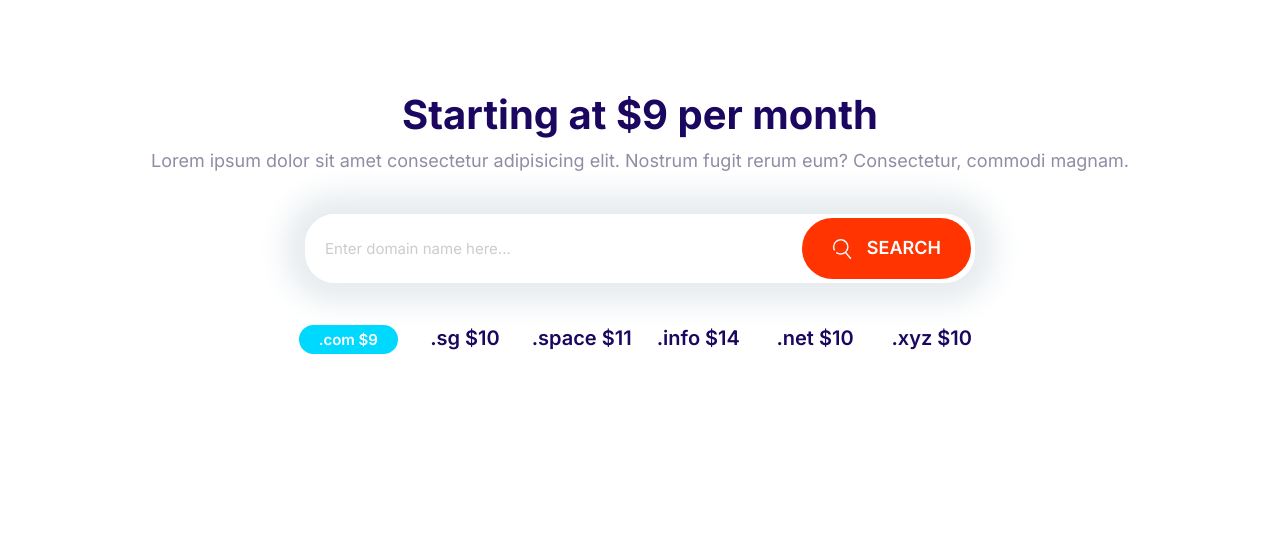
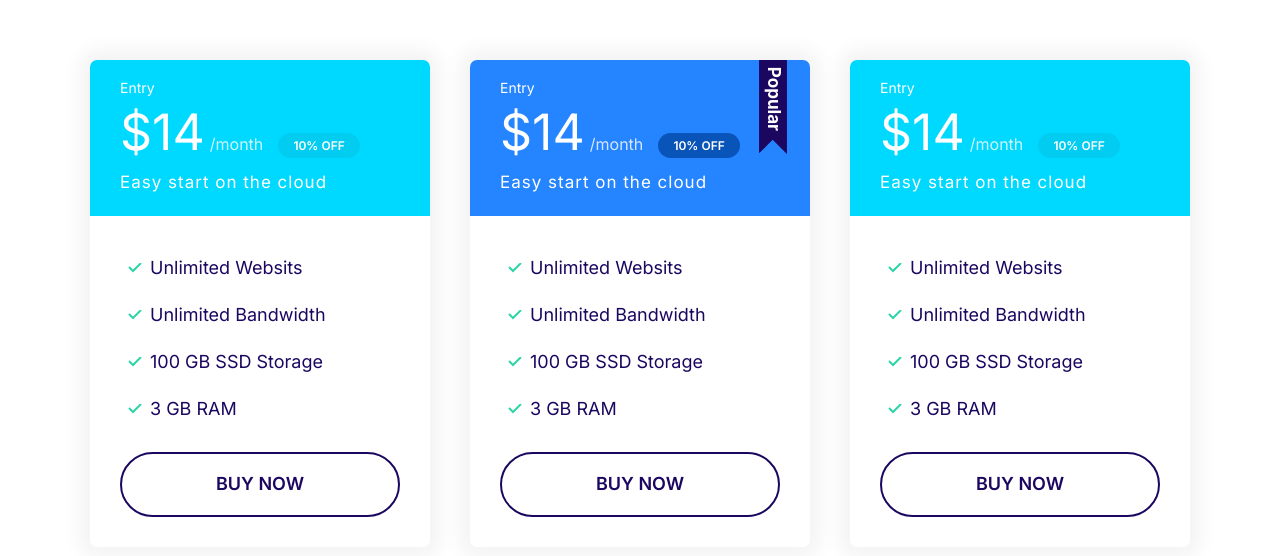
Before and after one commit to narmingeybullayeva/consoldes-cloud, a plain HTML site: page index.html in a window 1280 px wide. Drawn offline with Linux system fonts and the light colour scheme.

Commit message:
Build plans block component.

```diff
--- a/css/styles.css
+++ b/css/styles.css
@@ -337,6 +337,10 @@ a {
 
 .card--secondary .badge--secondary{
     background: #02cdf1;
+}
+
+.card--primary .badge--primary{
+    background-color: #0854b8;
 }
 
 /* Plans */
@@ -769,3 +773,10 @@ a {
         grid-template-columns: repeat(auto-fit,minmax(10rem, 1fr));
     }
 }
+
+/* Plans Block */
+
+.block-plans .grid{
+    gap: 4rem;
+
+}
--- a/index.html
+++ b/index.html
@@ -19,35 +19,71 @@
     />
   </head>
   <body>
-    <section class="block container block-domain">
-      <header class="block__header">
-        <h2>Starting at $9 per month</h2>
-        <p>
-          Lorem ipsum dolor sit amet consectetur adipisicing elit. Nostrum fugit
-          rerum eum? Consectetur, commodi magnam.
-        </p>
-      </header>
-      <div class="input-group">
-        <input
-          type="text"
-          class="input"
-          placeholder="Enter domain name here..."
-        />
-        <button class="btn btn--accent">
-          <svg class="icon icon--white">
-            <use xlink:href="images/sprite.svg#search"></use>
-          </svg>
-          Search
-        </button>
+    <section class="block container block-plans">
+      <div class="grid grid--1x3">
+        <div class="plan">
+          <div class="card card--secondary">
+            <header class="card__header">
+              <h3 class="plan__name">Entry</h3>
+              <span class="plan__price">$14</span>
+              <span class="plan__billing-cycle">/month</span>
+              <span class="badge badge--secondary badge--small">10% OFF</span>
+              <span class="plan__description">Easy start on the cloud</span>
+            </header>
+            <div class="card__body">
+              <ul class="list list--tick">
+                <li class="list__item">Unlimited Websits</li>
+                <li class="list__item">Unlimited Bandwidth</li>
+                <li class="list__item">100 GB SSD Storage</li>
+                <li class="list__item">3 GB RAM</li>
+              </ul>
+              <button class="btn btn--outline btn--block">Buy Now</button>
+            </div>
+          </div>
+        </div>
+
+        <div class="plan plan--popular">
+          <div class="card card--primary">
+            <header class="card__header">
+              <h3 class="plan__name">Entry</h3>
+              <span class="plan__price">$14</span>
+              <span class="plan__billing-cycle">/month</span>
+              <span class="badge badge--primary badge--small">10% OFF</span>
+              <span class="plan__description">Easy start on the cloud</span>
+            </header>
+            <div class="card__body">
+              <ul class="list list--tick">
+                <li class="list__item">Unlimited Websits</li>
+                <li class="list__item">Unlimited Bandwidth</li>
+                <li class="list__item">100 GB SSD Storage</li>
+                <li class="list__item">3 GB RAM</li>
+              </ul>
+              <button class="btn btn--outline btn--block">Buy Now</button>
+            </div>
+          </div>
+        </div>
+
+        <div class="plan">
+          <div class="card card--secondary">
+            <header class="card__header">
+              <h3 class="plan__name">Entry</h3>
+              <span class="plan__price">$14</span>
+              <span class="plan__billing-cycle">/month</span>
+              <span class="badge badge--secondary badge--small">10% OFF</span>
+              <span class="plan__description">Easy start on the cloud</span>
+            </header>
+            <div class="card__body">
+              <ul class="list list--tick">
+                <li class="list__item">Unlimited Websits</li>
+                <li class="list__item">Unlimited Bandwidth</li>
+                <li class="list__item">100 GB SSD Storage</li>
+                <li class="list__item">3 GB RAM</li>
+              </ul>
+              <button class="btn btn--outline btn--block">Buy Now</button>
+            </div>
+          </div>
+        </div>
       </div>
-      <ul class="list block-domain__prices">
-        <li><span class="badge badge--secondary">.com $9</span></li>
-        <li>.sg $10</li>
-        <li>.space $11</li>
-        <li>.info $14</li>
-        <li>.net $10</li>
-        <li>.xyz $10</li>
-      </ul>
     </section>
 
     <script src="js/main.js"></script>
```
